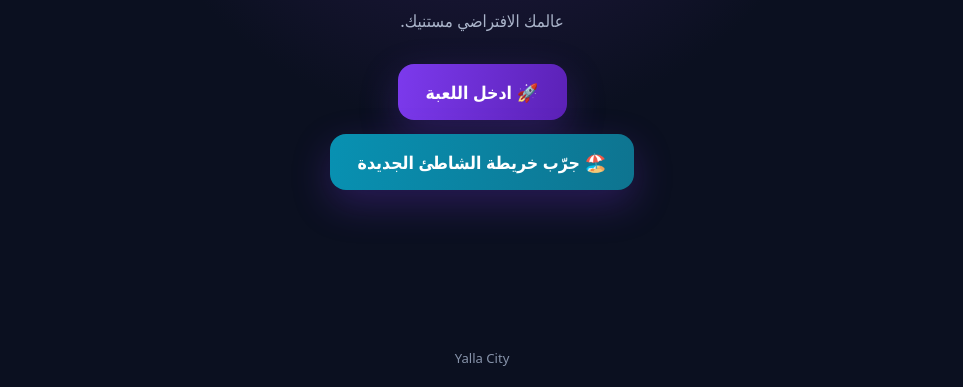
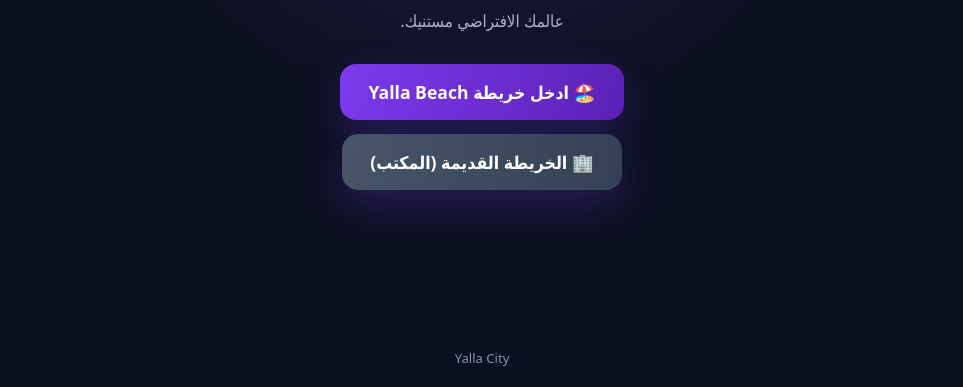
Before and after one commit to alaaahmedsayd10-blip/my-world, a website: page index.html in a window 1280 px wide. Shown: the part 413-800 px from the top of the page, without its empty margins (158-1121 px from the left). Drawn offline with Linux system fonts and the light colour scheme.

Commit message:
Make Yalla Beach the main entry map

```diff
--- a/index.html
+++ b/index.html
@@ -37,8 +37,8 @@
   <div class="mark" aria-hidden="true">🎮</div>
   <h1>Yalla City</h1>
   <p>عالمك الافتراضي مستنيك.</p>
-  <a class="enter" href="https://play.workadventu.re/_/global/alaaahmedsayd10-blip.github.io/my-world/conference.tmj?v=5" rel="noopener">🚀 ادخل اللعبة</a>
-  <a class="enter" style="margin-top:14px;background:linear-gradient(100deg,#0891b2,#0e7490)" href="https://play.workadventu.re/_/global/alaaahmedsayd10-blip.github.io/my-world/grand-beach.tmj?v=3" rel="noopener">🏖️ جرّب خريطة الشاطئ الجديدة</a>
+  <a class="enter"  href="https://play.workadventu.re/_/global/alaaahmedsayd10-blip.github.io/my-world/grand-beach.tmj?v=4" rel="noopener">🏖️ ادخل خريطة Yalla Beach</a>
+  <a class="enter" style="margin-top:14px;background:linear-gradient(100deg,#475569,#334155)" href="https://play.workadventu.re/_/global/alaaahmedsayd10-blip.github.io/my-world/conference.tmj?v=5" rel="noopener">🏢 الخريطة القديمة (المكتب)</a>
 </main>
 <footer>Yalla City</footer>
 <dialog id="rulesDialog">
```
